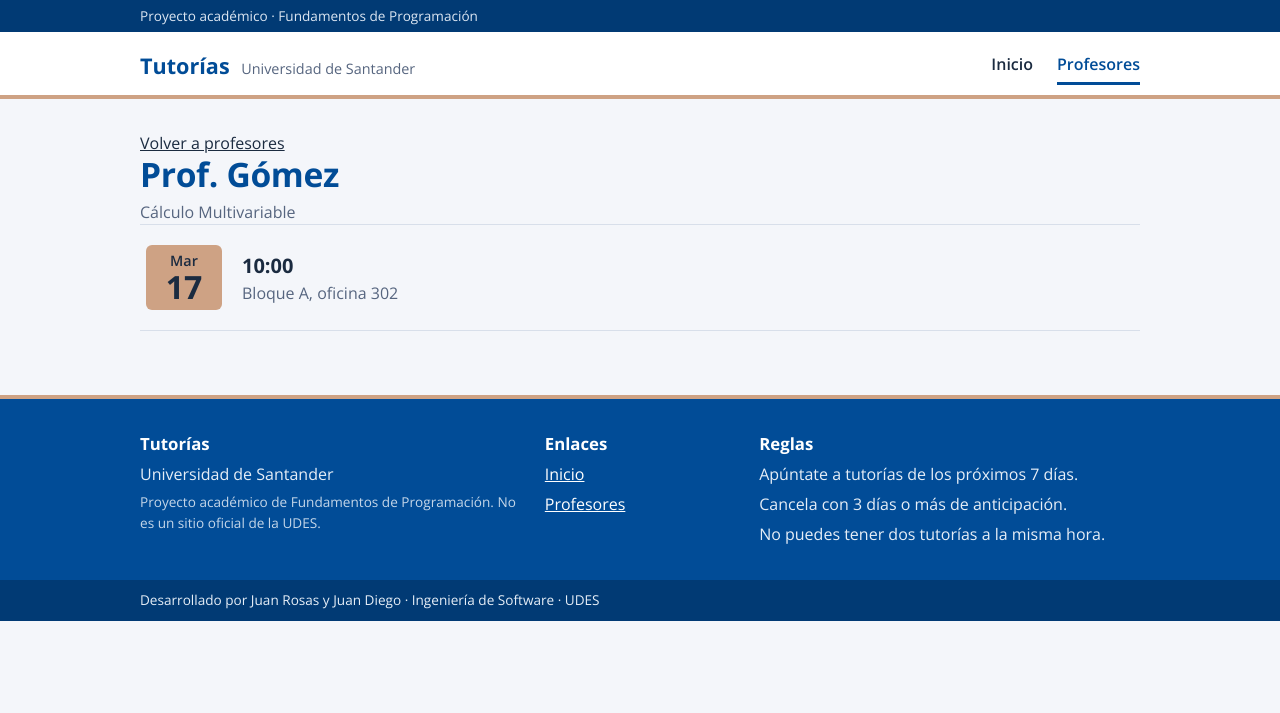
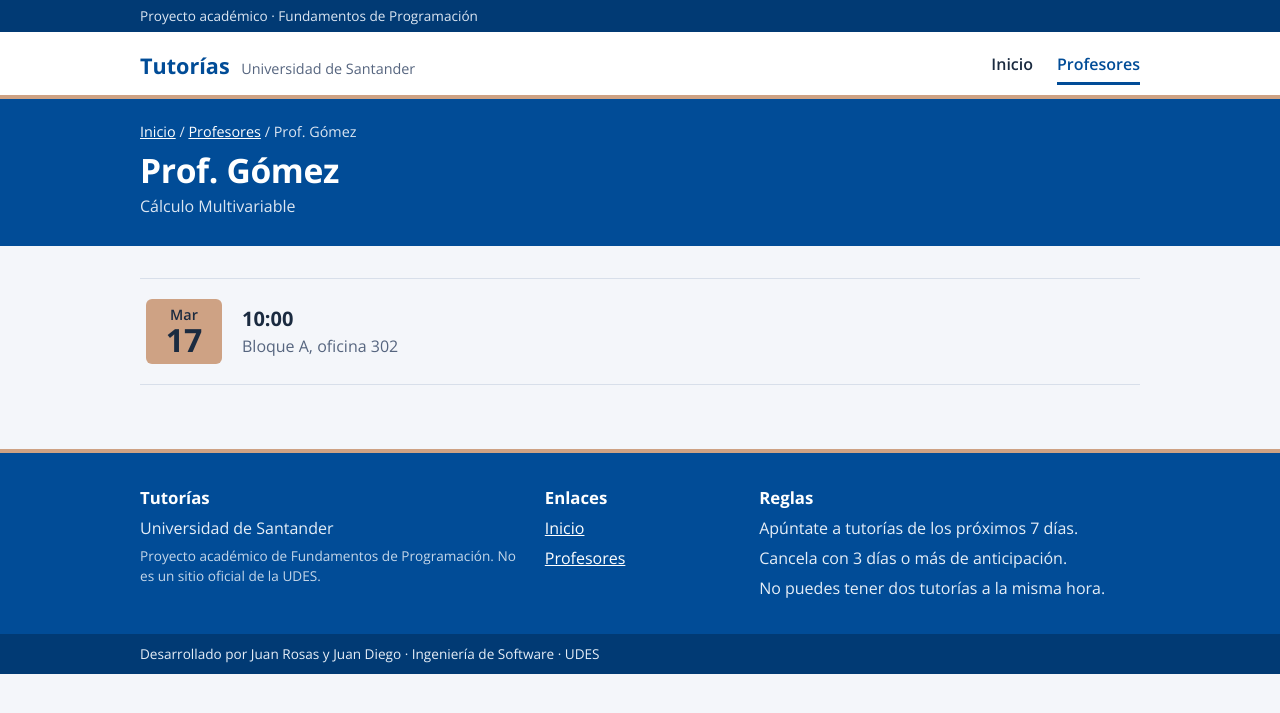
Before and after one commit to Daniromero1410/FUNDAMENTOS_PROG, a Flask app: page /profesor/1 in a window 1280 px wide. Shown: the top 713 px of the page. Run offline with Flask 3, Linux system fonts and the light colour scheme.

Commit message:
Rediseño del listado y detalle de profesores

```diff
--- a/tutoriasPA/templates/profesor.html
+++ b/tutoriasPA/templates/profesor.html
@@ -1,13 +1,16 @@
 {% extends "base.html" %}
 
+{% block banda %}
+  <section class="banda">
+    <div class="contenedor">
+      <nav class="migas" aria-label="Ruta"><a href="/">Inicio</a> / <a href="/profesores">Profesores</a> / <span>{{ profesor.nombre }}</span></nav>
+      <h1>{{ profesor.nombre }}</h1>
+      <p>{{ profesor.materia }}</p>
+    </div>
+  </section>
+{% endblock %}
+
 {% block contenido %}
-  <a class="volver" href="/profesores">Volver a profesores</a>
-
-  <div class="encabezado">
-    <h1>{{ profesor.nombre }}</h1>
-    <p class="suave">{{ profesor.materia }}</p>
-  </div>
-
   {% if tutorias|length == 0 %}
     <p class="vacio">Este profesor no tiene tutorías en los próximos 7 días.</p>
   {% endif %}
```
Also changed, not shown: tutoriasPA/templates/profesores.html (+10 -5 lines).
